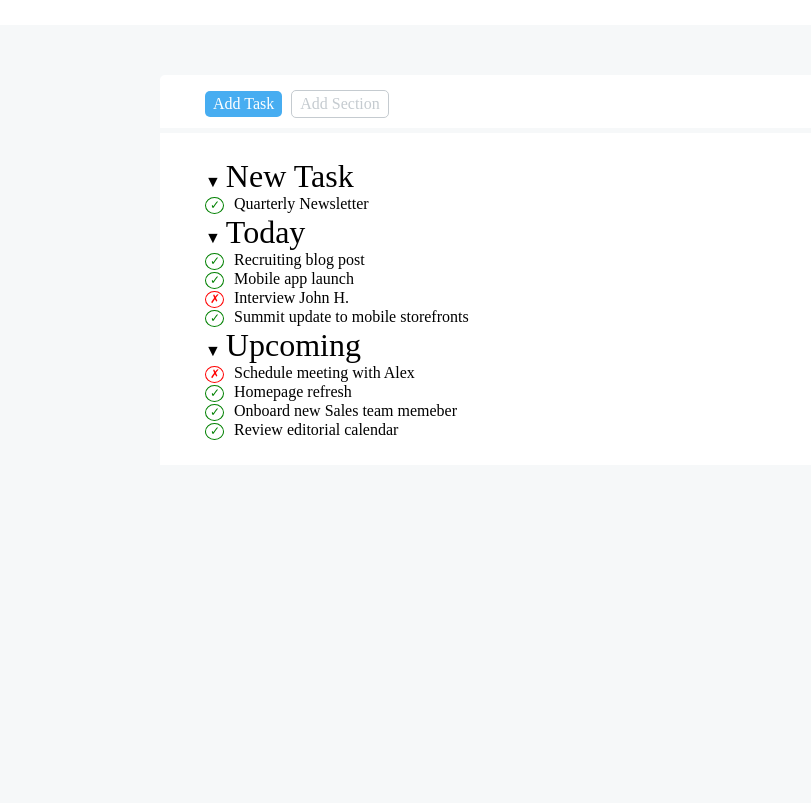
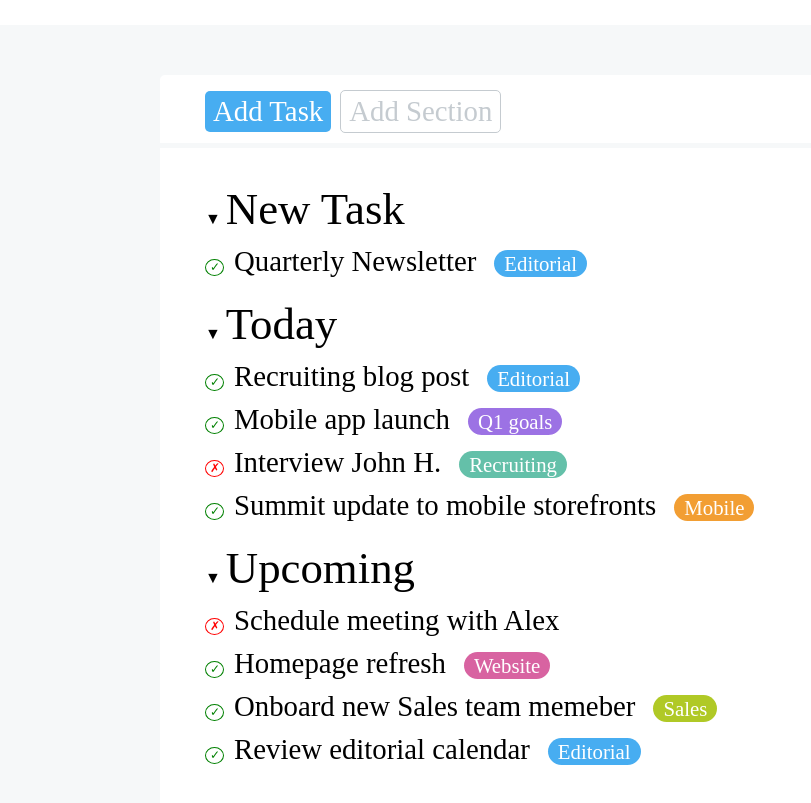
Before and after one commit to ttom-eragiapreso/html-css-toboolist, a plain HTML site: page index.html in a window 1280 px wide. Shown: the part 75-878 px from the top of the page, without its empty margins (0-811 px from the left). Before the commit the page ends 800 px from the top, so only its background shows below. Drawn offline with Linux system fonts and the light colour scheme.

Commit message:
[add] all task tags

```diff
--- a/CSS/styles.css
+++ b/CSS/styles.css
@@ -24,11 +24,17 @@ header img {
   vertical-align: middle;
 }
 
+li {
+  margin-top: 10px;
+}
+
+
 .button {
   display: inline-block;
   background-color:#47adf1;
   padding: 4px 8px;
   border-radius: 5px;
+  font-size: 1.8rem;
 }
 
 .button:first-child {
@@ -60,6 +66,9 @@ header img {
 .task-list {
   background-color: white;
   padding: 25px 30px;
+  height: 100vh;
+  border-bottom-left-radius: 5px;
+  border-bottom-right-radius: 5px;
 }
 
 .task-list ul {
@@ -68,7 +77,8 @@ header img {
 
 .list-header {
   list-style: none;
-  font-size: 2rem;
+  font-size: 2.8rem;
+  margin-bottom: 20px;
 
 }
 
@@ -81,7 +91,7 @@ header img {
 
 
 .list-header ul li {
-  font-size: 1rem;
+  font-size: 1.8rem;
 }
 
 li::marker{
@@ -116,3 +126,37 @@ li::marker{
 .list-header ul {
   padding: 0;
 }
+
+main {
+  margin-bottom: 50px;
+}
+
+.tag {
+  font-size: 1.3rem;
+  padding: 2px 10px;
+  border-radius: 15px;
+  color: white;
+  margin-left: 18px;
+}
+
+.tag.tag-editorial {
+  background-color: #47adf1;
+}
+
+.tag.tag-goals{
+  background-color:#9c72e4 ;
+}
+
+.tag.tag-recruiting {
+  background-color: #64c0a9;
+}
+
+.tag.tag-mobile {
+  background-color:#f29e33 ;
+}
+.tag.tag-website {
+  background-color:#d863a1 ;
+}
+.tag.tag-sales {
+  background-color:#b0c926 ;
+}
--- a/index.html
+++ b/index.html
@@ -24,23 +24,23 @@
       <ul>
         <li class="list-header">New Task
           <ul>
-            <li><span class="tick"></span>Quarterly Newsletter</li>
+            <li><span class="tick"></span>Quarterly Newsletter<span class="tag tag-editorial">Editorial</span></li>
           </ul>
         </li>
         <li class="list-header">Today
           <ul>
-            <li><span class="tick"></span>Recruiting blog post</li>
-            <li><span class="tick"></span>Mobile app launch</li>
-            <li><span class="cross"></span>Interview John H.</li>
-            <li><span class="tick"></span>Summit update to mobile storefronts</li>
+            <li><span class="tick"></span>Recruiting blog post<span class="tag tag-editorial">Editorial</span></li>
+            <li><span class="tick"></span>Mobile app launch<span class="tag tag-goals">Q1 goals</span></li>
+            <li><span class="cross"></span>Interview John H.<span class="tag tag-recruiting">Recruiting</span></li>
+            <li><span class="tick"></span>Summit update to mobile storefronts<span class="tag tag-mobile">Mobile</span></li>
           </ul>
         </li>
         <li class="list-header">Upcoming
           <ul>
             <li><span class="cross"></span>Schedule meeting with Alex</li>
-            <li><span class="tick"></span>Homepage refresh</li>
-            <li><span class="tick"></span>Onboard new Sales team memeber</li>
-            <li><span class="tick"></span>Review editorial calendar</li>
+            <li><span class="tick"></span>Homepage refresh<span class="tag tag-website">Website</span></li>
+            <li><span class="tick"></span>Onboard new Sales team memeber<span class="tag tag-sales">Sales</span></li>
+            <li><span class="tick"></span>Review editorial calendar<span class="tag tag-editorial">Editorial</span></li>
           </ul>
         </li>
       </ul>
```
